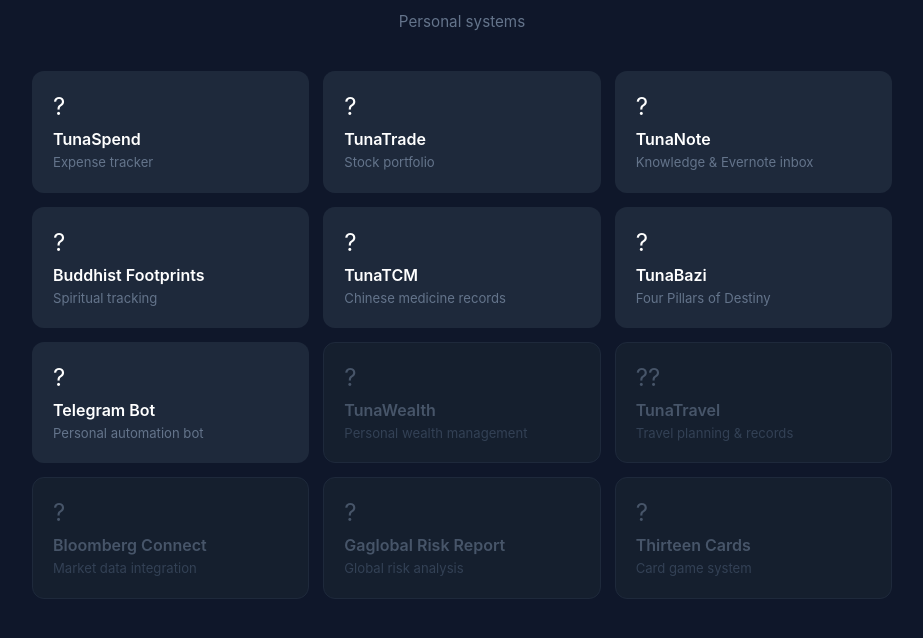
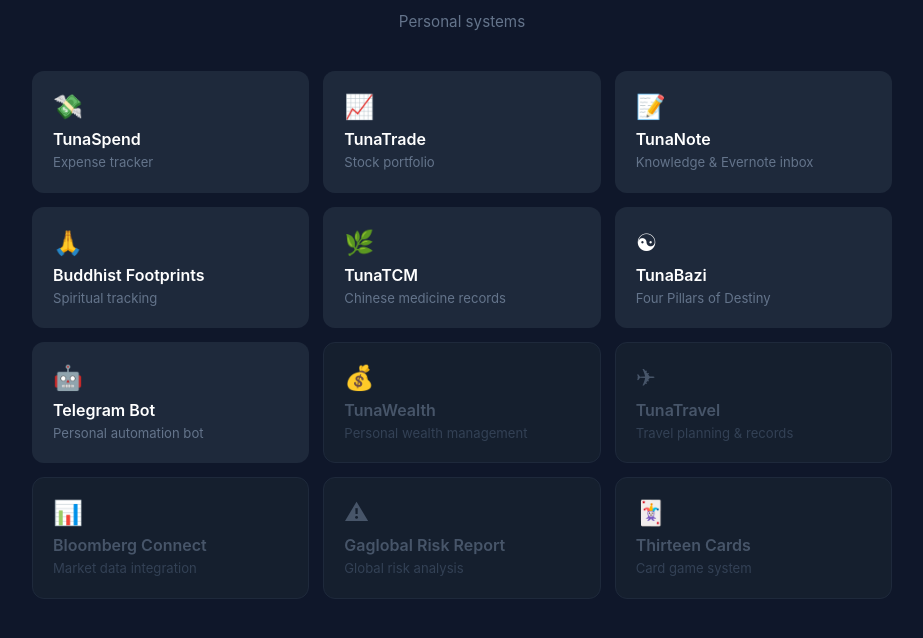
Before and after one commit to GaryTan9854/Visadelab, a plain HTML site: page index.html in a window 1280 px wide. Shown: the part 140-778 px from the top of the page, without its empty margins (178-1101 px from the left). Drawn offline with Linux system fonts and the light colour scheme.

Commit message:
update: 2026-03-24 22:05

```diff
--- a/index.html
+++ b/index.html
@@ -24,18 +24,18 @@
     <h1>Visadelab</h1>
     <p class="subtitle">Personal systems</p>
     <div class="grid">
-      <a class="card" href="https://tunaspend.visadelab.xyz" target="_blank"><div class="icon">?</div><div class="title">TunaSpend</div><div class="desc">Expense tracker</div></a>
-      <a class="card" href="https://tunatrade.visadelab.xyz" target="_blank"><div class="icon">?</div><div class="title">TunaTrade</div><div class="desc">Stock portfolio</div></a>
-      <a class="card" href="https://tunanote.visadelab.xyz" target="_blank"><div class="icon">?</div><div class="title">TunaNote</div><div class="desc">Knowledge & Evernote inbox</div></a>
-      <a class="card" href="https://buddhist-footprints.visadelab.xyz" target="_blank"><div class="icon">?</div><div class="title">Buddhist Footprints</div><div class="desc">Spiritual tracking</div></a>
-      <a class="card" href="https://tunatcm.visadelab.xyz" target="_blank"><div class="icon">?</div><div class="title">TunaTCM</div><div class="desc">Chinese medicine records</div></a>
-      <div class="card"><div class="icon">?</div><div class="title">TunaBazi</div><div class="desc">Four Pillars of Destiny</div></div>
-      <div class="card"><div class="icon">?</div><div class="title">Telegram Bot</div><div class="desc">Personal automation bot</div></div>
-      <div class="card-dim"><div class="icon">?</div><div class="title">TunaWealth</div><div class="desc">Personal wealth management</div></div>
-      <div class="card-dim"><div class="icon">??</div><div class="title">TunaTravel</div><div class="desc">Travel planning & records</div></div>
-      <div class="card-dim"><div class="icon">?</div><div class="title">Bloomberg Connect</div><div class="desc">Market data integration</div></div>
-      <div class="card-dim"><div class="icon">?</div><div class="title">Gaglobal Risk Report</div><div class="desc">Global risk analysis</div></div>
-      <div class="card-dim"><div class="icon">?</div><div class="title">Thirteen Cards</div><div class="desc">Card game system</div></div>
+      <a class="card" href="https://tunaspend.visadelab.xyz" target="_blank"><div class="icon">&#128184;</div><div class="title">TunaSpend</div><div class="desc">Expense tracker</div></a>
+      <a class="card" href="https://tunatrade.visadelab.xyz" target="_blank"><div class="icon">&#128200;</div><div class="title">TunaTrade</div><div class="desc">Stock portfolio</div></a>
+      <a class="card" href="https://tunanote.visadelab.xyz" target="_blank"><div class="icon">&#128221;</div><div class="title">TunaNote</div><div class="desc">Knowledge & Evernote inbox</div></a>
+      <a class="card" href="https://buddhist-footprints.visadelab.xyz" target="_blank"><div class="icon">&#128591;</div><div class="title">Buddhist Footprints</div><div class="desc">Spiritual tracking</div></a>
+      <a class="card" href="https://tunatcm.visadelab.xyz" target="_blank"><div class="icon">&#127807;</div><div class="title">TunaTCM</div><div class="desc">Chinese medicine records</div></a>
+      <div class="card"><div class="icon">&#9775;</div><div class="title">TunaBazi</div><div class="desc">Four Pillars of Destiny</div></div>
+      <div class="card"><div class="icon">&#129302;</div><div class="title">Telegram Bot</div><div class="desc">Personal automation bot</div></div>
+      <div class="card-dim"><div class="icon">&#128176;</div><div class="title">TunaWealth</div><div class="desc">Personal wealth management</div></div>
+      <div class="card-dim"><div class="icon">&#9992;</div><div class="title">TunaTravel</div><div class="desc">Travel planning & records</div></div>
+      <div class="card-dim"><div class="icon">&#128202;</div><div class="title">Bloomberg Connect</div><div class="desc">Market data integration</div></div>
+      <div class="card-dim"><div class="icon">&#9888;</div><div class="title">Gaglobal Risk Report</div><div class="desc">Global risk analysis</div></div>
+      <div class="card-dim"><div class="icon">&#127183;</div><div class="title">Thirteen Cards</div><div class="desc">Card game system</div></div>
     </div>
   </div>
 </body>
```
